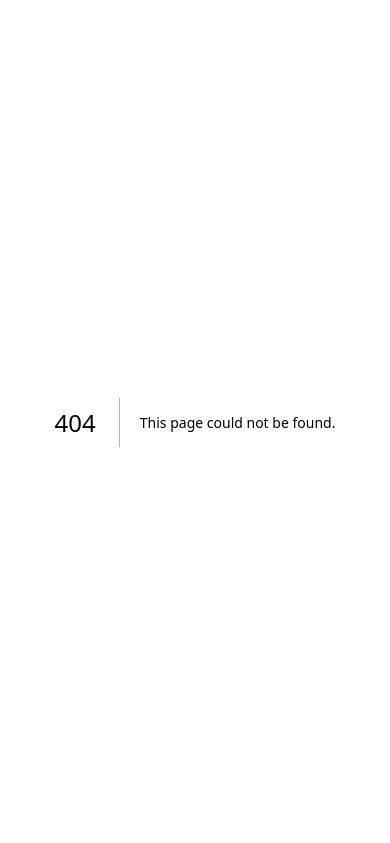
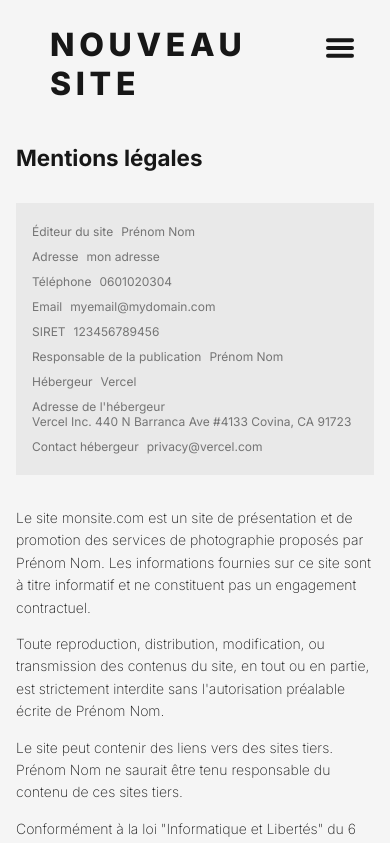
Before and after one commit to erwannlc/next-static-site-template, a Next.js app: page /legal in a window 390 px wide. Before the commit this address had no page. Shown: the top 843 px of the page. Built offline with nearby package versions, Linux system fonts and the light colour scheme.

Commit message:
feat legal page

```diff
--- /dev/null
+++ b/app/(public)/legal/content.tsx
@@ -0,0 +1,50 @@
+/* eslint-disable max-len */
+import { MY_COORDS } from "@/constants/my_coords";
+
+const { MY_FULLNAME, MY_MAIL, MY_ADDRESS, MY_TEL } = MY_COORDS;
+
+export function getLegalNoticeText(my_name: string, my_site: string, my_mail: string) {
+  return [
+    `Le site ${my_site} est un site de présentation et de promotion des services de photographie proposés par ${my_name}. Les informations fournies sur ce site sont à titre informatif et ne constituent pas un engagement contractuel.`,
+    `Toute reproduction, distribution, modification, ou transmission des contenus du site, en tout ou en partie, est strictement interdite sans l'autorisation préalable écrite de ${my_name}.`,
+    `Le site peut contenir des liens vers des sites tiers. ${my_name} ne saurait être tenu responsable du contenu de ces sites tiers.`,
+    `Conformément à la loi "Informatique et Libertés" du 6 janvier 1978 modifiée, vous disposez d'un droit d'accès, de rectification, et de suppression des données vous concernant. Pour exercer ce droit, veuillez contacter ${my_name} à l'adresse ${my_mail}.`,
+    `Ce site est protégé par les lois françaises et internationales sur le droit d'auteur et la propriété intellectuelle.`,
+  ];
+}
+
+const LEGAL_NOTICE = {
+  PUBLISHER: "Éditeur du site",
+  ADDRESS: "Adresse",
+  PHONE: "Téléphone",
+  MAIL: "Email",
+  SIRET: "SIRET",
+  RESPONSIBLE: "Responsable de la publication",
+  HOST_NAME: "Hébergeur",
+  HOST_ADDRESS: "Adresse de l'hébergeur",
+  HOST_CONTACT: "Contact hébergeur",
+};
+
+const {
+  PUBLISHER,
+  ADDRESS,
+  PHONE,
+  MAIL,
+  SIRET,
+  RESPONSIBLE,
+  HOST_NAME,
+  HOST_ADDRESS,
+  HOST_CONTACT,
+} = LEGAL_NOTICE;
+
+export const legalNoticeInfo = [
+  [PUBLISHER, MY_FULLNAME],
+  [ADDRESS, MY_ADDRESS],
+  [PHONE, MY_TEL],
+  [MAIL, MY_MAIL],
+  [SIRET, "123456789456"],
+  [RESPONSIBLE, MY_FULLNAME],
+  [HOST_NAME, "Vercel"],
+  [HOST_ADDRESS, `Vercel Inc. 440 N Barranca Ave #4133 Covina, CA 91723`],
+  [HOST_CONTACT, "privacy@vercel.com"],
+];
--- /dev/null
+++ b/app/(public)/legal/legal.module.scss
@@ -0,0 +1,89 @@
+.legal {
+  padding: min(10%, 5rem);
+  padding-top: 5rem;
+  display: flex;
+  flex-direction: column;
+  gap: 2rem 0;
+  width: 100%;
+  font-size: 14px;
+  .title {
+    font-size: 1.4rem;
+  }
+  .content {
+    display: flex;
+    flex-direction: row;
+    gap: 0 5rem;
+  }
+  & ul {
+    display: flex;
+    flex-direction: column;
+    justify-content: flex-start;
+    list-style: none;
+    padding: 1rem 2rem;
+    background-color: var(--shadow-color-005);
+    font-size: 0.9rem;
+    min-width: 35%;
+    font-size: 12px;
+    li {
+      display: flex;
+      flex-wrap: wrap;
+      margin: 5px 0;
+      color: var(--shadow-color-050);
+      span {
+        color: var(--shadow-color-009);
+        margin-right: 0.5rem;
+      }
+    }
+  }
+}
+
+div.texts {
+  display: flex;
+  flex-direction: column;
+  justify-content: center;
+  align-items: flex-start;
+  & p {
+    margin-bottom: 1em;
+    font-weight: 200;
+    line-height: 1.6em;
+  }
+}
+
+@media screen and (max-width: 1000px) {
+  .legal {
+    display: flex;
+    flex-direction: column;
+    column-gap: 5dvh;
+    .content {
+      display: flex;
+      flex-direction: column;
+      gap: 2rem 0;
+    }
+  }
+}
+
+@media screen and (max-width: 768px) and (orientation: portrait) {
+  .legal {
+    padding: 1rem;
+    & ul {
+      padding: 1rem;
+    }
+  }
+}
+
+@media screen and (max-width: 960px) and (max-height: 768px) and (orientation: landscape) {
+  .legal {
+    padding: 1rem;
+    display: flex;
+    flex-direction: column;
+    gap: 5dvh;
+    .content {
+      display: flex;
+      flex-direction: column;
+      gap: 2rem 0;
+    }
+    & ul {
+      padding: 1rem;
+    }
+  }
+}
--- /dev/null
+++ b/app/(public)/legal/loading.tsx
@@ -0,0 +1,5 @@
+import LoadingDots from "@/components/shared/Loaders/LoadingDots";
+
+const Loading = () => <LoadingDots/>;
+
+export default Loading;
--- /dev/null
+++ b/app/(public)/legal/page.tsx
@@ -0,0 +1,30 @@
+import styles from "./legal.module.scss";
+import { getLegalNoticeText, legalNoticeInfo } from "./content";
+import { MY_COORDS } from "@/constants/my_coords";
+
+const { MY_FULLNAME, MY_MAIL, MY_SITE } = MY_COORDS;
+
+export default function LegalNoticePage() {
+  const text = getLegalNoticeText(MY_FULLNAME, MY_SITE, MY_MAIL);
+
+  return (
+    <section className={styles.legal} id="top">
+      <h1 className={styles.title}>Mentions légales</h1>
+      <div className={styles.content}>
+        <ul>
+          {legalNoticeInfo.map((info, k) => (
+            <li key={k}>
+              <span>{info[0]}</span>
+              {info[1]}
+            </li>
+          ))}
+        </ul>
+        <div className={styles.texts}>
+          {text.map((paragraph, k) => (
+            <p key={k}>{paragraph}</p>
+          ))}
+        </div>
+      </div>
+    </section>
+  );
+}
```
Also changed, not shown: app/(public)/legal/NOTICE.txt (added).
